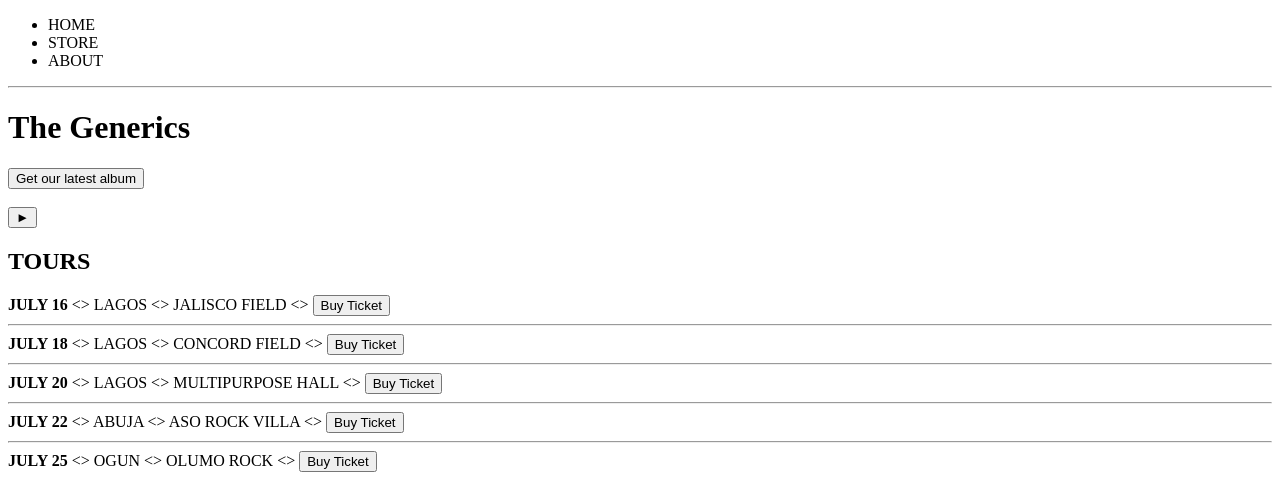
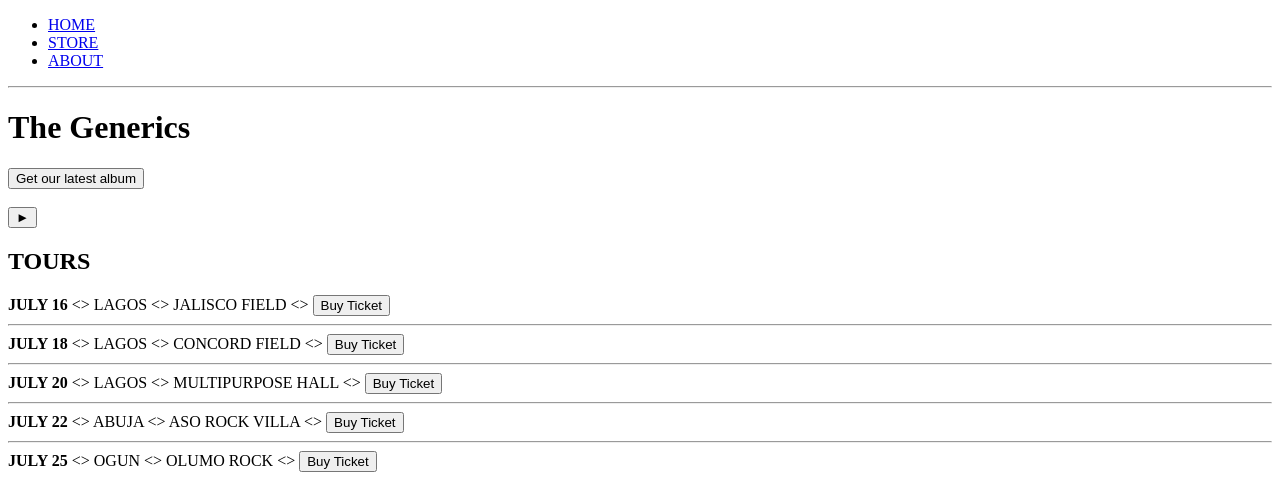
Before and after one commit to OGDANIEL08/YCTDIGITALWEBFRONTEND, a plain HTML site: page index.html in a window 1280 px wide. Shown: the top 489 px of the page. Drawn offline with Linux system fonts and the light colour scheme.

Commit message:
readme file

```diff
--- a/index.html
+++ b/index.html
@@ -8,9 +8,9 @@
     <header>
       <nav>
         <ul>
-          <li>HOME</li>
-          <li>STORE</li>
-          <li>ABOUT</li>
+          <li><a href="index.html">HOME</a></li>
+          <li><a href="store.html">STORE</a></li>
+          <li><a href="about.html">ABOUT</a></li>
         </ul>
         <hr>
       </nav>
```
Also changed, not shown: 1 other file.
